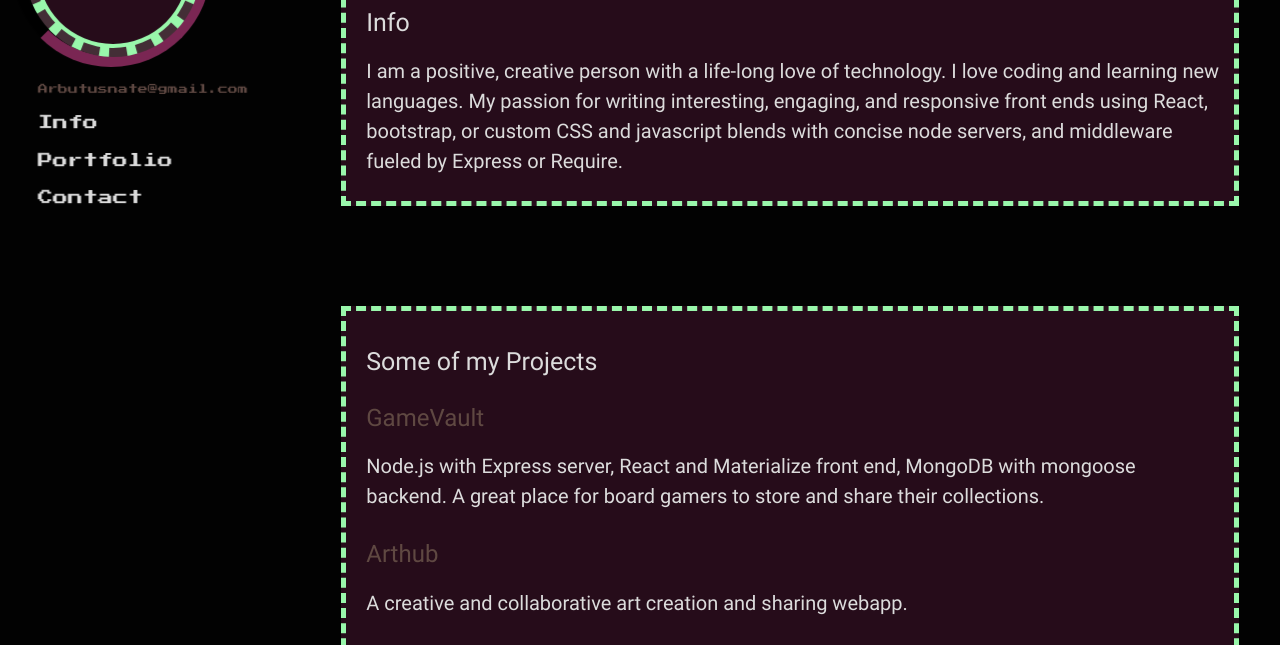
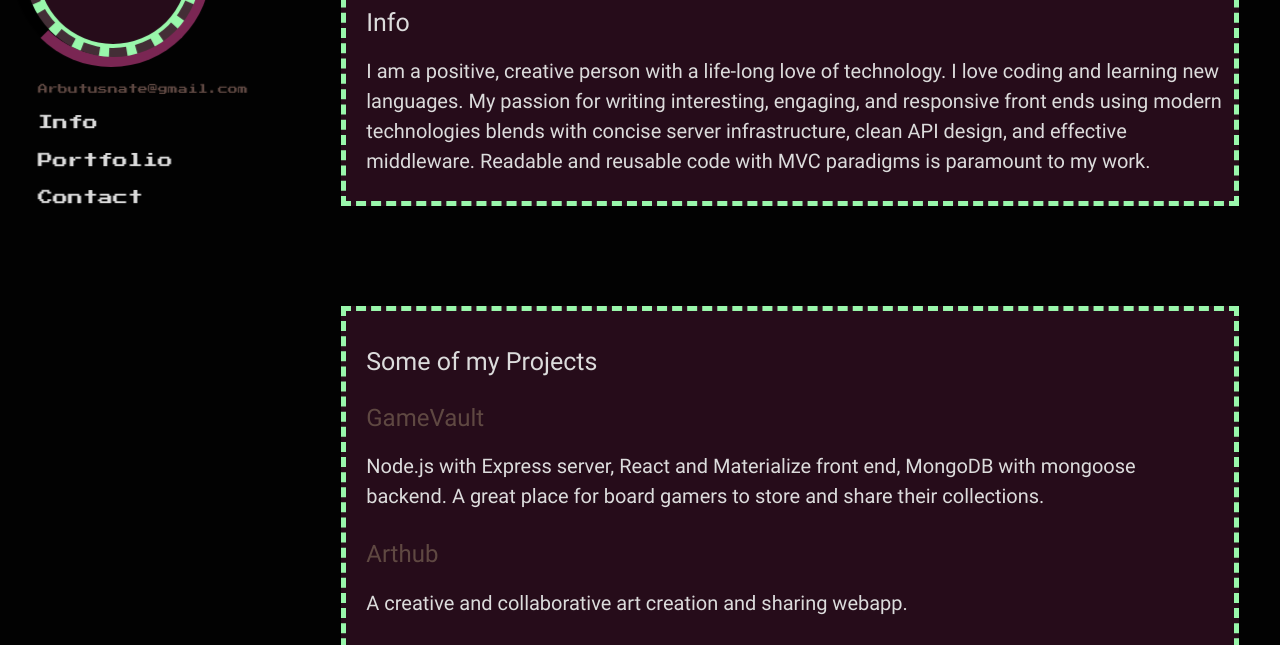
Before and after one commit to ArbutusNate/Fancy-Portfolio, a website: page index.html in a window 1280 px wide. Shown: the part 133-778 px from the top of the page. Drawn offline with nearby package versions, Linux system fonts and the light colour scheme.

Commit message:
tweaked bio

```diff
--- a/index.html
+++ b/index.html
@@ -40,7 +40,7 @@
 
             <div class="row cont-row" id="port-box">
               <h1>Info</h1>
-              <p id="info-text">I am a positive, creative person with a life-long love of technology. I love coding and learning new languages. My passion for writing interesting, engaging, and responsive front ends using React, bootstrap, or custom CSS and javascript blends with concise node servers, and middleware fueled by Express or Require.</p>
+              <p id="info-text">I am a positive, creative person with a life-long love of technology. I love coding and learning new languages. My passion for writing interesting, engaging, and responsive front ends using modern technologies blends with concise server infrastructure, clean API design, and effective middleware. Readable and reusable code with MVC paradigms is paramount to my work.</p>
             </div>
 
             <div class="row cont-row" id="port-box">
```
